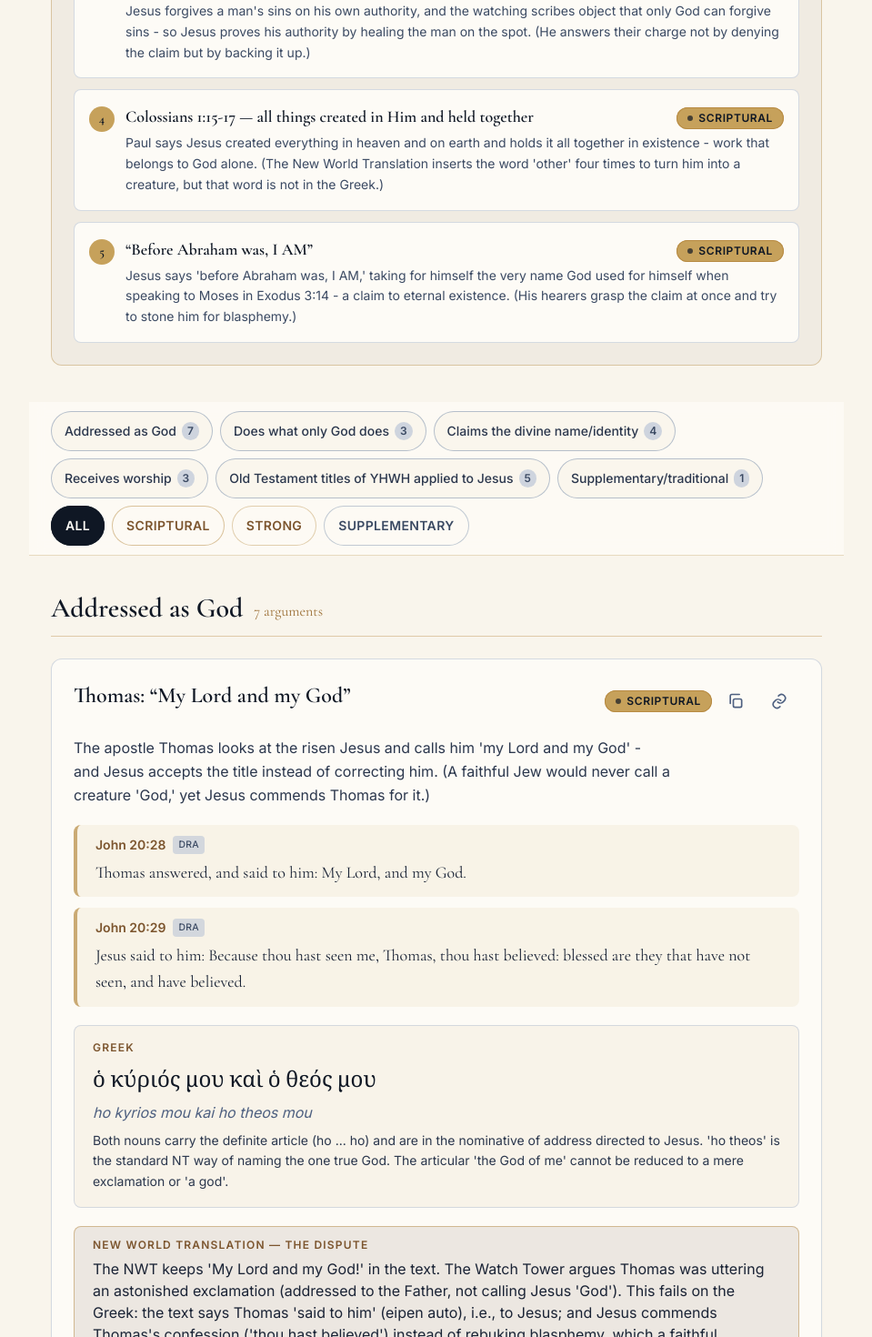
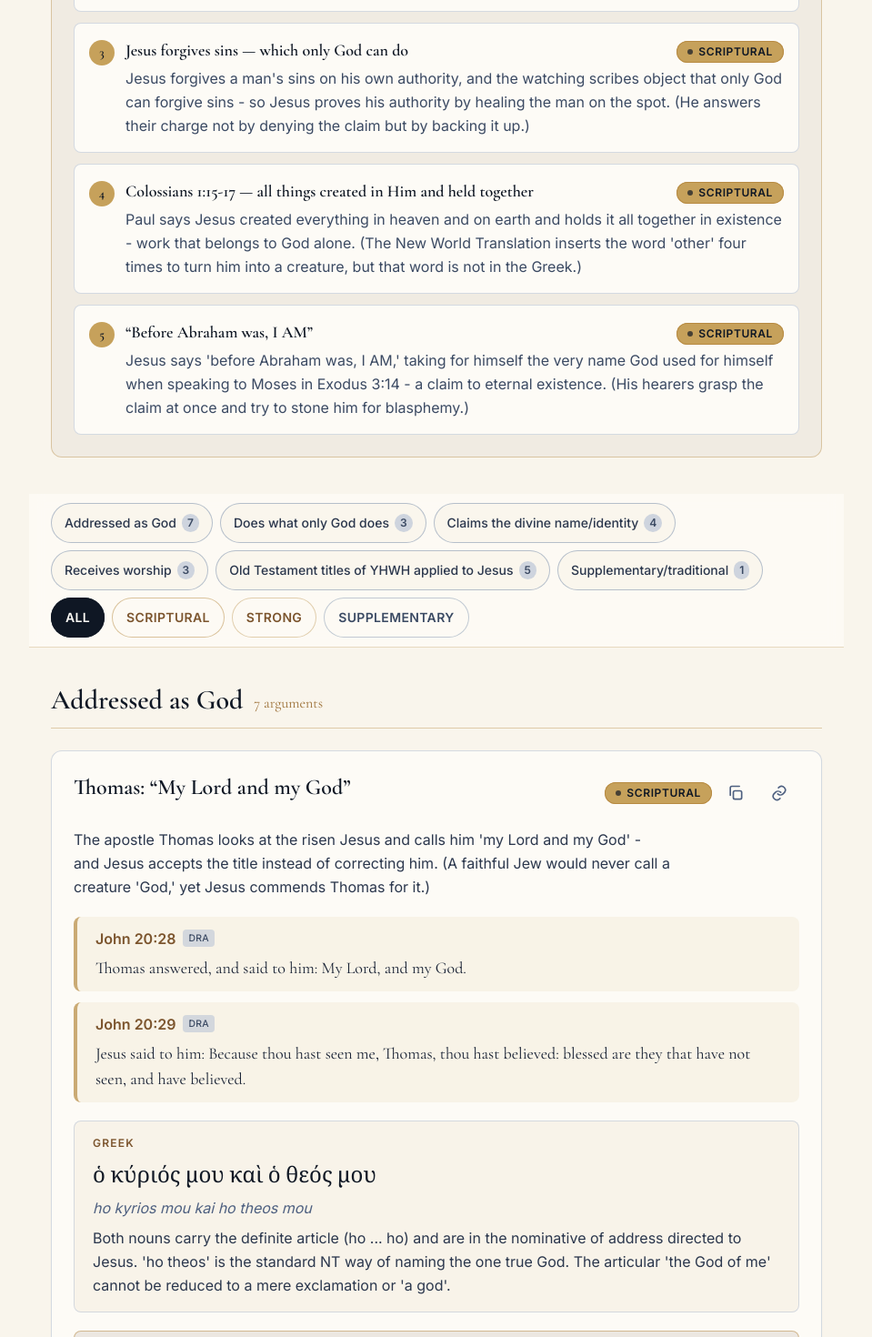
Before and after one commit to rfievet/AveChristusRex, a React (Vite) app: page /topic/jesus-is-god in a window 1280 px wide. Shown: the part 1330-2800 px from the top of the page at 91% size, without its empty margins (160-1119 px from the left). Built offline with nearby package versions, Linux system fonts and the light colour scheme.

Commit message:
Improve mobile readability: bump supporting text from 14px to 16px+

```diff
--- a/src/components/Callout.tsx
+++ b/src/components/Callout.tsx
@@ -36,7 +36,7 @@ export default function Callout({ variant = 'info', title, children }: CalloutPr
           {title}
         </p>
       ) : null}
-      <div className="text-sm leading-relaxed text-ink-800 dark:text-parchment-100 sm:text-base">{children}</div>
+      <div className="text-base leading-relaxed text-ink-800 dark:text-parchment-100">{children}</div>
     </div>
   )
 }
--- a/src/components/OriginalLanguageBlock.tsx
+++ b/src/components/OriginalLanguageBlock.tsx
@@ -23,8 +23,8 @@ export default function OriginalLanguageBlock({ originalLanguage }: OriginalLang
           {text}
         </p>
       ) : null}
-      {translit ? <p className="mb-2 font-sans italic text-ink-500 dark:text-parchment-300">{translit}</p> : null}
-      {note ? <p className="text-sm leading-relaxed text-ink-700 dark:text-parchment-200">{note}</p> : null}
+      {translit ? <p className="mb-2 font-sans text-base italic text-ink-500 dark:text-parchment-300">{translit}</p> : null}
+      {note ? <p className="text-base leading-relaxed text-ink-700 dark:text-parchment-200">{note}</p> : null}
     </div>
   )
 }
--- a/src/components/ReferenceBlock.tsx
+++ b/src/components/ReferenceBlock.tsx
@@ -9,14 +9,14 @@ export default function ReferenceBlock({ reference }: ReferenceBlockProps) {
   return (
     <figure className="rounded-lg border-l-4 border-gold-500/70 bg-parchment-200/70 px-4 py-3 dark:bg-ink-800/50 sm:px-5">
       <figcaption className="mb-1.5 flex flex-wrap items-center gap-x-2 gap-y-1">
-        <cite className="font-sans text-sm font-semibold not-italic text-gold-700 dark:text-gold-200">{citation}</cite>
+        <cite className="font-sans text-base font-semibold not-italic text-gold-700 dark:text-gold-200">{citation}</cite>
         {translationUsed ? (
           <span className="rounded bg-ink-200/70 px-1.5 py-0.5 text-[0.65rem] font-medium uppercase tracking-wide text-ink-600 dark:bg-ink-700/70 dark:text-parchment-300">
             {translationUsed}
           </span>
         ) : null}
       </figcaption>
-      <blockquote className="font-serif text-lg leading-relaxed text-ink-800 dark:text-parchment-100">
+      <blockquote className="font-serif text-xl leading-relaxed text-ink-800 dark:text-parchment-100 sm:text-lg">
         {text}
       </blockquote>
     </figure>
--- a/src/pages/TopicPage.tsx
+++ b/src/pages/TopicPage.tsx
@@ -219,7 +219,7 @@ export default function TopicPage() {
                         <StrengthBadge strength={arg.strength} />
                       </span>
                     </span>
-                    <span className="mt-1 block text-sm leading-relaxed text-ink-600 dark:text-parchment-300">
+                    <span className="mt-1 block text-base leading-relaxed text-ink-600 dark:text-parchment-300">
                       {arg.shortClaim}
                     </span>
                   </span>
@@ -261,8 +261,8 @@ export default function TopicPage() {
           <ul className="mt-4 space-y-4">
             {content.uncertainCitations.map((item, index) => (
               <li key={`${item.citation}-${index}`} className="border-l-2 border-gold-500/50 pl-4 dark:border-gold-500/40">
-                <p className="font-sans text-sm font-semibold text-gold-700 dark:text-gold-200">{item.citation}</p>
-                <p className="mt-1 text-sm leading-relaxed text-ink-700 dark:text-parchment-200">{item.issue}</p>
+                <p className="font-sans text-base font-semibold text-gold-700 dark:text-gold-200">{item.citation}</p>
+                <p className="mt-1 text-base leading-relaxed text-ink-700 dark:text-parchment-200">{item.issue}</p>
               </li>
             ))}
           </ul>
```
